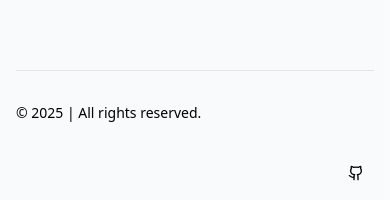
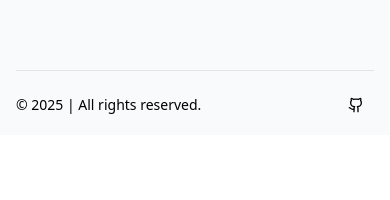
Before and after one commit to dominikschweigl/sign_lang, a Next.js app in the folder frontend/: page /report in a window 390 px wide. Shown: the part 10733-10933 px from the top of the page. After the commit the page ends 10868 px from the top, so only its background shows below. Built offline with nearby package versions, Linux system fonts and the light colour scheme.

Commit message:
feat: make footer responsive

```diff
--- a/frontend/src/components/layout/Footer.tsx
+++ b/frontend/src/components/layout/Footer.tsx
@@ -14,7 +14,7 @@ interface FooterProps {
 const Footer = ({ copyright, bottomLinks }: FooterProps) => {
   return (
         <footer className="w-full md:gap-2 p-4 pb-3 md:p-6 md:py-8">
-          <div className="w-full text-black flex flex-col justify-between gap-4 border-t pt-8 text-sm font-medium md:flex-row md:items-center">
+          <div className="w-full text-black flex flex-row justify-between gap-4 border-t pt-4 md:pt-8 text-sm font-medium items-center">
             <p>{copyright}</p>
             <ul className="flex gap-4">
               {bottomLinks?.map((link, linkIdx) => (
@@ -24,13 +24,13 @@ const Footer = ({ copyright, bottomLinks }: FooterProps) => {
               ))}
             </ul>
             <div className="ml-auto flex hover:cursor-pointer">
-                <Link href="https://github.com/dominikschweigl/sign_lang" target="_blank" className="hidden lg:block">
+                <Link href="https://github.com/dominikschweigl/sign_lang" target="_blank" className="hidden sm:block">
                 <Button variant={"link"} className="gap-1.5">
                     <Github className="size-4" />
                     dominikschweigl/sign-lang
                 </Button>
                 </Link>
-                <Link href="https://github.com/dominikschweigl/sign_lang" target="_blank" className="lg:hidden">
+                <Link href="https://github.com/dominikschweigl/sign_lang" target="_blank" className="sm:hidden">
                 <Button variant={"ghost"} size={"icon"}>
                     <Github className="size-4" />
                 </Button>
```
